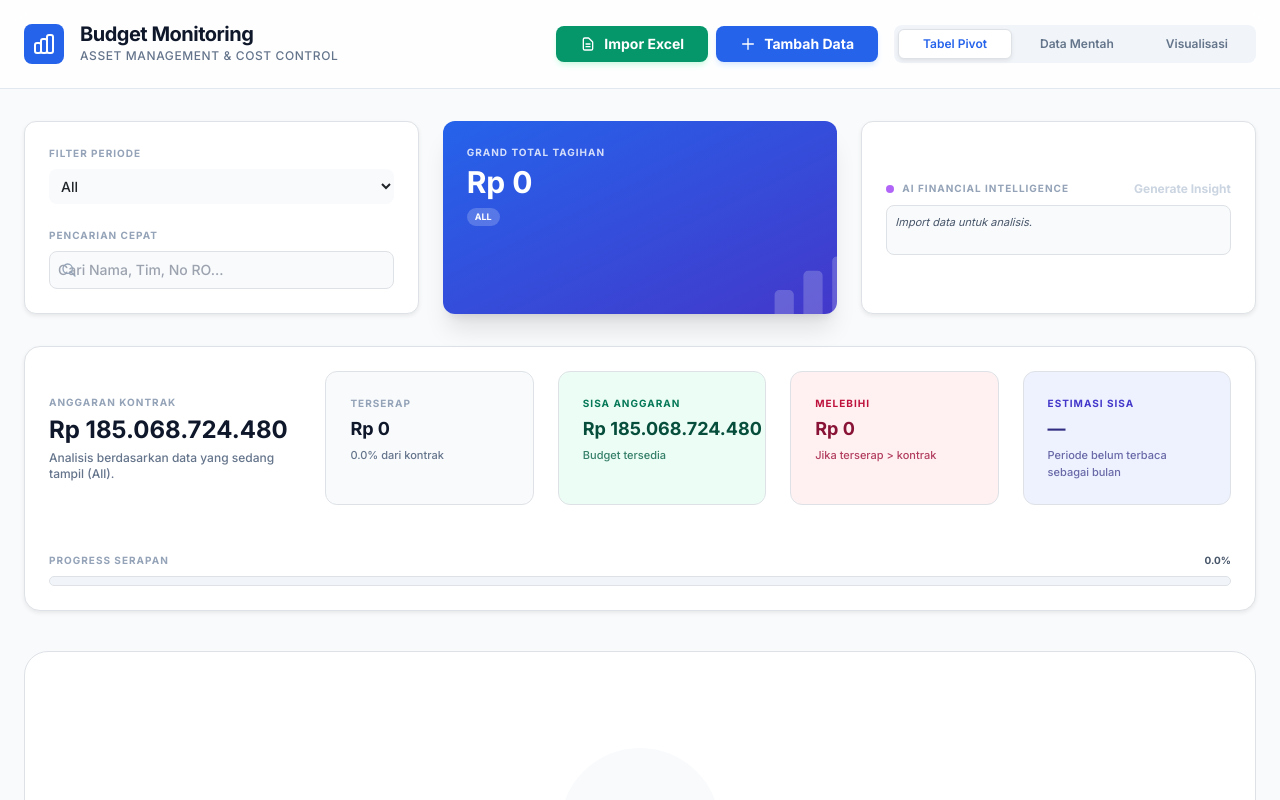
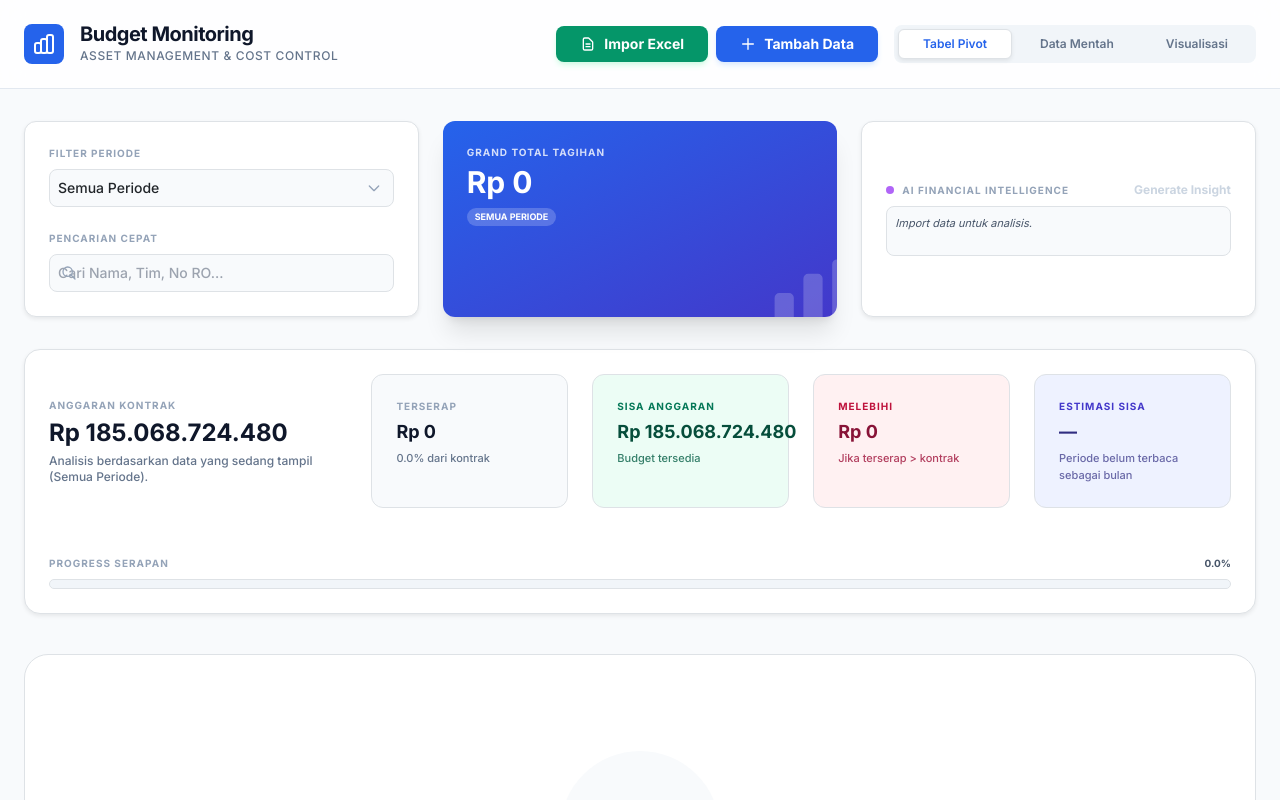
Before and after one commit to ictkece-eng/Billing-Monitoring-PGASOL, a React (Vite) app: page / in a window 1280 px wide. Shown: the top 800 px of the page. Built offline with nearby package versions, Linux system fonts and the light colour scheme.

Commit message:
Update App.tsx

```diff
--- a/App.tsx
+++ b/App.tsx
@@ -10,6 +10,9 @@ import ExcelImport from './components/ExcelImport';
 import { getBudgetInsights } from './services/geminiService';
 
 type PeriodeOption = { value: string; label: string };
+
+const ALL_PERIODE_VALUE = 'All';
+const ALL_PERIODE_LABEL = 'Semua Periode';
 
 const MONTH_TOKEN_MAP: Record<string, number> = {
   jan: 1,
@@ -113,7 +116,7 @@ const formatYearMonthKeyToLabel = (key: string) => {
 
 const App: React.FC = () => {
   const [data, setData] = useState<BudgetRecord[]>(MOCK_DATA);
-  const [filterPeriode, setFilterPeriode] = useState<string>('All');
+  const [filterPeriode, setFilterPeriode] = useState<string>(ALL_PERIODE_VALUE);
   const [searchQuery, setSearchQuery] = useState<string>('');
   const [activeTab, setActiveTab] = useState<'pivot' | 'dashboard' | 'raw'>('pivot');
   const [isInputOpen, setIsInputOpen] = useState(false);
@@ -121,7 +124,7 @@ const App: React.FC = () => {
   const [loadingInsight, setLoadingInsight] = useState(false);
 
   const periodes = useMemo<PeriodeOption[]>(() => {
-    if (data.length === 0) return [{ value: 'All', label: 'All' }];
+    if (data.length === 0) return [{ value: ALL_PERIODE_VALUE, label: ALL_PERIODE_LABEL }];
 
     const keys = Array.from(
       new Set(
@@ -132,16 +135,23 @@ const App: React.FC = () => {
     ).sort();
 
     return [
-      { value: 'All', label: 'All' },
+      { value: ALL_PERIODE_VALUE, label: ALL_PERIODE_LABEL },
       ...keys.map(k => ({ value: k, label: formatYearMonthKeyToLabel(k) })),
     ];
   }, [data]);
+
+  // Keep selected periode valid (avoids messy/blank select labels if underlying options change)
+  useEffect(() => {
+    if (filterPeriode === ALL_PERIODE_VALUE) return;
+    const exists = periodes.some(p => p.value === filterPeriode);
+    if (!exists) setFilterPeriode(ALL_PERIODE_VALUE);
+  }, [filterPeriode, periodes]);
 
   const filteredData = useMemo(() => {
     let result = data;
 
     // Period Filtering
-    if (filterPeriode !== 'All') {
+    if (filterPeriode !== ALL_PERIODE_VALUE) {
       result = result.filter(d => normalizePeriodeToYearMonthKey(d.periode) === filterPeriode);
     }
 
@@ -357,15 +367,25 @@ const App: React.FC = () => {
           <div className="bg-white p-6 rounded-xl border border-slate-200 shadow-sm flex flex-col gap-4">
             <div>
               <label className="block text-[10px] font-bold text-slate-400 uppercase tracking-widest mb-2">Filter Periode</label>
+              <div className="relative">
                 <select
                   value={filterPeriode}
                   onChange={(e) => setFilterPeriode(e.target.value)}
-                className="w-full bg-slate-50 border-slate-200 rounded-lg text-sm font-medium focus:ring-blue-500 focus:border-blue-500 p-2"
+                  className="w-full appearance-none bg-slate-50 border border-slate-200 rounded-lg text-sm font-medium focus:ring-blue-500 focus:border-blue-500 p-2 pr-9"
                 >
                   {periodes.map(p => (
                     <option key={p.value} value={p.value}>{p.label}</option>
                   ))}
                 </select>
+                <svg
+                  className="w-4 h-4 text-slate-400 absolute right-3 top-1/2 -translate-y-1/2 pointer-events-none"
+                  fill="none"
+                  stroke="currentColor"
+                  viewBox="0 0 24 24"
+                >
+                  <path strokeLinecap="round" strokeLinejoin="round" strokeWidth="2" d="M19 9l-7 7-7-7" />
+                </svg>
+              </div>
             </div>
             <div>
               <label className="block text-[10px] font-bold text-slate-400 uppercase tracking-widest mb-2">Pencarian Cepat</label>
@@ -392,7 +412,7 @@ const App: React.FC = () => {
             <h2 className="text-3xl font-black mb-1">{formatCurrency(totalValue)}</h2>
             <div className="flex items-center gap-2 mt-2">
                 <span className="bg-white/20 text-white text-[9px] px-2 py-0.5 rounded-full font-bold uppercase">
-                  {filterPeriode === 'All' ? 'All' : formatYearMonthKeyToLabel(filterPeriode)}
+                  {filterPeriode === ALL_PERIODE_VALUE ? ALL_PERIODE_LABEL : formatYearMonthKeyToLabel(filterPeriode)}
                 </span>
                 {searchQuery && <span className="text-[9px] opacity-70 italic truncate">Filtered by "{searchQuery}"</span>}
             </div>
@@ -427,7 +447,7 @@ const App: React.FC = () => {
                   <p className="text-[10px] font-bold text-slate-400 uppercase tracking-widest">Anggaran Kontrak</p>
                   <h2 className="text-xl md:text-2xl font-black text-slate-900 mt-1">{formatCurrency(contractValue)}</h2>
                   <p className="text-xs text-slate-500 font-medium mt-1">
-                    Analisis berdasarkan data yang sedang tampil ({filterPeriode === 'All' ? 'All' : formatYearMonthKeyToLabel(filterPeriode)}{searchQuery ? `, query: \"${searchQuery}\"` : ''}).
+                    Analisis berdasarkan data yang sedang tampil ({filterPeriode === ALL_PERIODE_VALUE ? ALL_PERIODE_LABEL : formatYearMonthKeyToLabel(filterPeriode)}{searchQuery ? `, query: \"${searchQuery}\"` : ''}).
                   </p>
                 </div>
 
```
Lines whose indentation alone changed are shown as unchanged.
